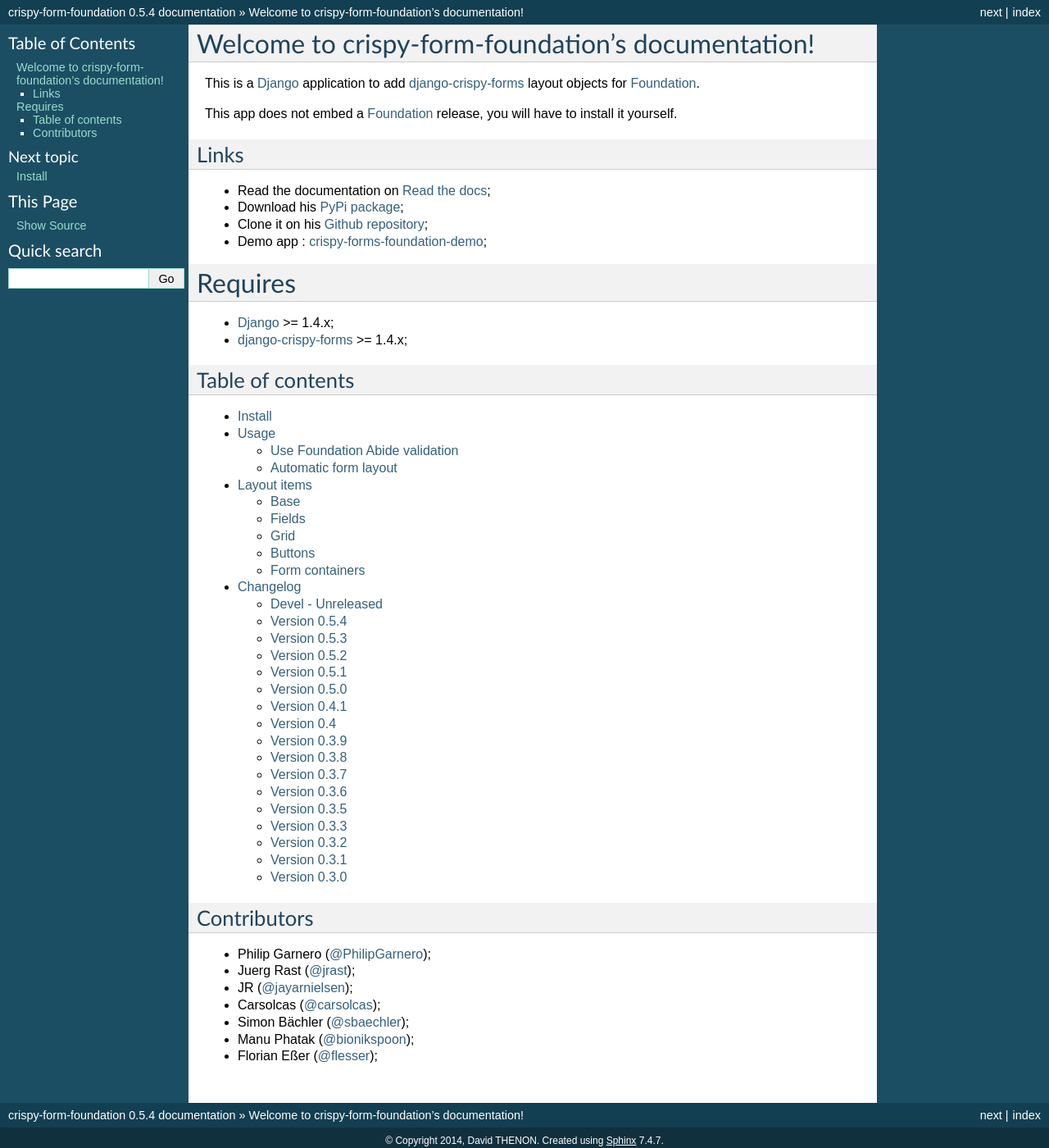
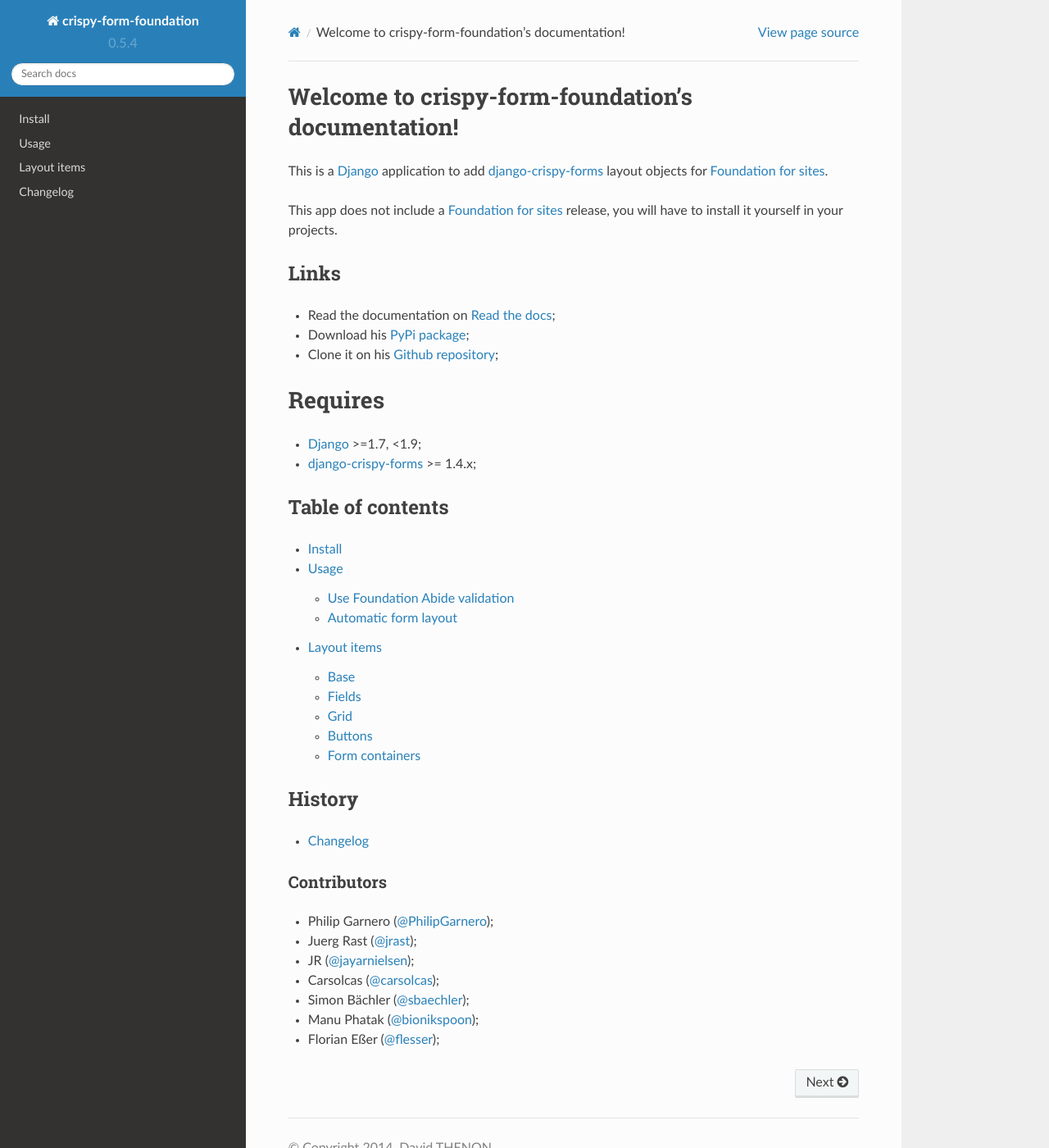
Before and after one commit to sveetch/crispy-forms-foundation, a Sphinx documentation site: the page built from docs/index.rst, in a window 1280 px wide and 1400 px high. Shown: the whole window at 82% size. Built offline with Sphinx 7.4.7 and the Read the Docs theme 2.0.0, drawn with Linux system fonts in a browser that asks for light colours; some of the changed text lies outside the part shown.

Commit message:
Drop support for Python2.6 and Django<1.7; Updated doc and readme;

```diff
--- a/README.rst
+++ b/README.rst
@@ -2,9 +2,6 @@
 .. _Django: https://www.djangoproject.com/
 .. _django-crispy-forms: https://github.com/maraujop/django-crispy-forms
 .. _Foundation for sites: http://github.com/zurb/foundation
-.. _Foundation Grid: http://foundation.zurb.com/docs/grid.php
-.. _crispy-forms-foundation-demo: https://github.com/sveetch/crispy-forms-foundation-demo
-.. _Abide: http://foundation.zurb.com/docs/components/abide.html
 
 Introduction
 ============
@@ -19,10 +16,9 @@
 * Read the documentation on `Read the docs <http://crispy-forms-foundation.readthedocs.io/>`_;
 * Download his `PyPi package <http://pypi.python.org/pypi/crispy-forms-foundation>`_;
 * Clone it on his `Github repository <https://github.com/sveetch/crispy-forms-foundation>`_;
-* Demo app : `crispy-forms-foundation-demo`_;
 
 Requires
 ========
 
-* `Django`_ >= 1.4.x;
+* `Django`_ >=1.7, <1.9;
 * `django-crispy-forms`_ >= 1.4.x;
--- a/docs/changelog.rst
+++ b/docs/changelog.rst
@@ -9,11 +9,13 @@
 
 * Added default app settings file;
 * Added project test structure;
+* Added pretty simple tests to cover layout elements which include some code;
 * Added demo app taken from crispy-form-foundation-demo;
 * Added dev and test requirements files;
 * Updated setup.py;
 * Added and enabled minified basic assets for Foundation 5 and 6;
 * Finished urls/templates dynamic structure to work on every versions;
+* Dropped support for Python 2.6 and Django<1.8;
 
 Version 0.5.4
 *************
--- a/docs/conf.py
+++ b/docs/conf.py
@@ -108,7 +108,15 @@
 
 # The theme to use for HTML and HTML Help pages.  See the documentation for
 # a list of builtin themes.
-html_theme = 'default'
+html_theme = 'alabaster'
+try:
+    import sphinx_rtd_theme
+except ImportError:
+    pass
+else:
+    html_theme = "sphinx_rtd_theme"
+
+    html_theme_path = [sphinx_rtd_theme.get_html_theme_path()]
 
 # Theme options are theme-specific and customize the look and feel of a theme
 # further.  For a list of options available for each theme, see the
--- a/docs/index.rst
+++ b/docs/index.rst
@@ -1,9 +1,7 @@
 .. _docutils: http://docutils.sourceforge.net/
 .. _Django: https://www.djangoproject.com/
 .. _django-crispy-forms: https://github.com/maraujop/django-crispy-forms
-.. _Foundation: http://github.com/zurb/foundation
-.. _Foundation Grid: http://foundation.zurb.com/docs/grid.php
-.. _crispy-forms-foundation-demo: https://github.com/sveetch/crispy-forms-foundation-demo
+.. _Foundation for sites: http://github.com/zurb/foundation
 
 .. crispy-form-foundation documentation master file, created by
    sphinx-quickstart on Sat Nov 15 20:21:48 2014.
@@ -11,22 +9,21 @@
 Welcome to crispy-form-foundation's documentation!
 ==================================================
 
-This is a `Django`_ application to add `django-crispy-forms`_ layout objects for `Foundation`_.
+This is a `Django`_ application to add `django-crispy-forms`_ layout objects for `Foundation for sites`_.
 
-This app does not embed a `Foundation`_ release, you will have to install it yourself.
+This app does not include a `Foundation for sites`_ release, you will have to install it yourself in your projects.
 
 Links
 *****
 
-* Read the documentation on `Read the docs <http://crispy-forms-foundation.readthedocs.org/>`_;
+* Read the documentation on `Read the docs <http://crispy-forms-foundation.readthedocs.io/>`_;
 * Download his `PyPi package <http://pypi.python.org/pypi/crispy-forms-foundation>`_;
 * Clone it on his `Github repository <https://github.com/sveetch/crispy-forms-foundation>`_;
-* Demo app : `crispy-forms-foundation-demo`_;
 
 Requires
 ========
 
-* `Django`_ >= 1.4.x;
+* `Django`_ >=1.7, <1.9;
 * `django-crispy-forms`_ >= 1.4.x;
 
 Table of contents
@@ -38,10 +35,18 @@
    install.rst
    usage.rst
    layout.rst
+
+
+History
+*******
+
+.. toctree::
+   :maxdepth: 1
+
    changelog.rst
 
 Contributors
-************
+............
 
 .. _`@PhilipGarnero`: https://github.com/PhilipGarnero
 .. _`@jrast`: https://github.com/jrast
--- a/docs/install.rst
+++ b/docs/install.rst
@@ -1,35 +1,32 @@
 .. _django-crispy-forms: https://github.com/maraujop/django-crispy-forms
 .. _Foundation: http://github.com/zurb/foundation
-.. _crispy-forms-foundation-demo: https://github.com/sveetch/crispy-forms-foundation-demo
 
 =======
 Install
 =======
 
-Get it from PyPi: ::
+#. Get it from PyPi: ::
 
     pip install crispy-forms-foundation
 
-Register the app in your project settings :
 
-.. sourcecode:: python
+#. Register app in your project settings:
 
-    INSTALLED_APPS = (
-        ...
-        'crispy_forms',
-        'crispy_forms_foundation',
-        ...
-    )
+    .. sourcecode:: python
 
-Then append this part to specify usage of the Foundation set :
+        INSTALLED_APPS = (
+            ...
+            'crispy_forms',
+            'crispy_forms_foundation',
+            ...
+        )
 
-.. sourcecode:: python
+#. Import default settings at the end of the settings file:
 
-    # Add 'foundation-5' layout pack
-    CRISPY_ALLOWED_TEMPLATE_PACKS = ('bootstrap', 'uni_form', 'bootstrap3', 'bootstrap4', 'foundation-5')
-    # Default layout to use with "crispy_forms"
-    CRISPY_TEMPLATE_PACK = 'foundation-5'
+    .. sourcecode:: python
 
-The default template pack name used will be ``foundation-5``.
+        from crispy_forms_foundation.settings import *
 
-All other `django-crispy-forms`_ settings option apply, see its documentation for more details.
+    Default template pack name used will be ``foundation-5``.
+
+    All other `django-crispy-forms`_ settings option apply, see its documentation for more details.
--- a/docs/layout.rst
+++ b/docs/layout.rst
@@ -9,12 +9,14 @@
 
 .. automodule:: crispy_forms_foundation.layout
     :members:
+    :show-inheritance:
 
 Base
 ****
 
 .. automodule:: crispy_forms_foundation.layout.base
     :members:
+    :show-inheritance:
 
 
 Fields
@@ -22,6 +24,7 @@
 
 .. automodule:: crispy_forms_foundation.layout.fields
     :members:
+    :show-inheritance:
 
 
 Grid
@@ -29,6 +32,7 @@
 
 .. automodule:: crispy_forms_foundation.layout.grid
     :members:
+    :show-inheritance:
 
 
 Buttons
@@ -36,6 +40,7 @@
 
 .. automodule:: crispy_forms_foundation.layout.buttons
     :members:
+    :show-inheritance:
 
 
 Form containers
@@ -43,3 +48,4 @@
 
 .. automodule:: crispy_forms_foundation.layout.containers
     :members:
+    :show-inheritance:
--- a/docs/requirements.txt
+++ b/docs/requirements.txt
@@ -1,2 +1,2 @@
-django==1.5.9
+Django>=1.8,<1.9
 crispy-forms-foundation
--- a/docs/usage.rst
+++ b/docs/usage.rst
@@ -15,21 +15,17 @@
     from crispy_forms_foundation.layout import Layout, Fieldset, SplitDateTimeField, Row, Column, ButtonHolder, Submit
 
     class YourForm(forms.ModelForm):
-        """
-        *Page* form
-        """
         def __init__(self, *args, **kwargs):
-            # Init layout form with crispy
             self.helper = FormHelper()
             self.helper.form_action = '.'
             self.helper.layout = Layout(
                 Fieldset(
-                    ugettext('Content'),
+                    'Content',
                     'title',
                     'content',
                 ),
                 Fieldset(
-                    ugettext('Display settings'),
+                    'Display settings',
                     Row(
                         Column('template', css_class='large-6'),
                         Column('order', css_class='large-3'),
@@ -93,6 +90,7 @@
             super(SampleForm, self).__init__(*args, **kwargs)
             self.fields['textarea_input'].abide_msg = "This field is required !"
 
+
 Support within tabs
 -------------------
 
@@ -113,6 +111,7 @@
 
 This way, all input errors will be raised to their tab name that will display an error mark.
 
+
 Support within accordions
 -------------------------
 
@@ -131,6 +130,7 @@
     //]]>
     </script>
 
+
 Automatic form layout
 *********************
 
--- a/setup.py
+++ b/setup.py
@@ -14,15 +14,11 @@
         "Development Status :: 5 - Production/Stable",
         "Environment :: Web Environment",
         "Framework :: Django",
-        "Framework :: Django :: 1.4",
-        "Framework :: Django :: 1.5",
-        "Framework :: Django :: 1.6",
         "Framework :: Django :: 1.7",
         "Framework :: Django :: 1.8",
         "License :: OSI Approved :: BSD License",
         "Operating System :: OS Independent",
         "Programming Language :: Python",
-        "Programming Language :: Python :: 2.6",
         "Programming Language :: Python :: 2.7",
         "Programming Language :: Python :: 3.3",
         "Topic :: Internet :: WWW/HTTP",
```
Also changed, not shown: other parts of docs/usage.rst (+5 -3 lines), 5 other files.
